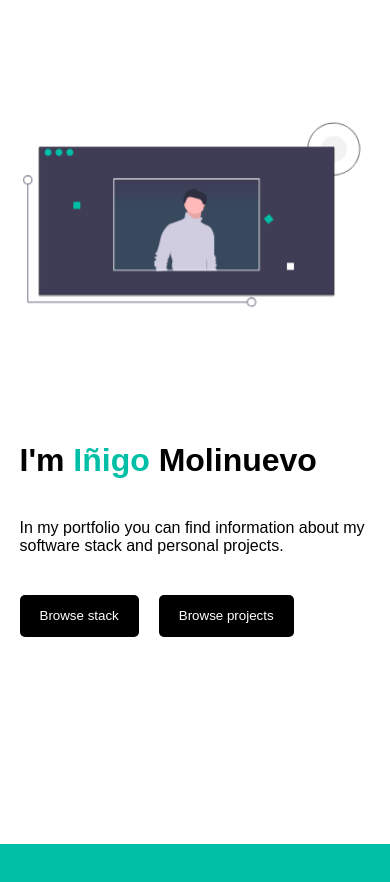
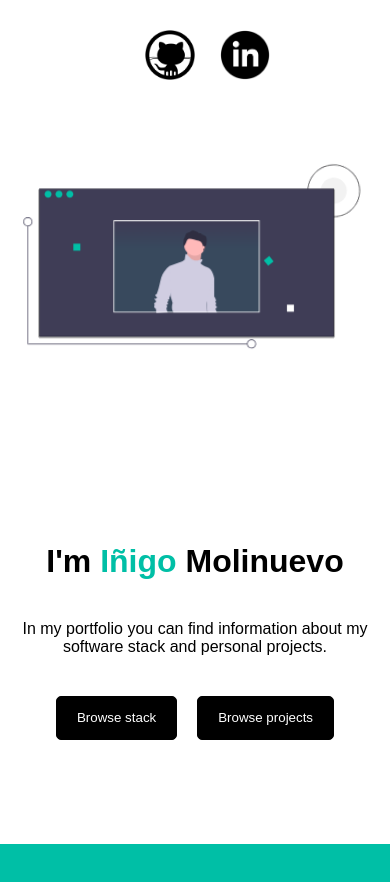
Before and after one commit to imolinuevo/personal-portfolio, a React (Create React App) app: page / in a window 390 px wide. Shown: the top 882 px of the page. Built offline with nearby package versions, Linux system fonts and the light colour scheme.

Commit message:
add nav social icons

```diff
--- a/src/App.css
+++ b/src/App.css
@@ -7,6 +7,8 @@
   display: flex;
   justify-content: center;
   align-items: center;
+  flex-direction: column;
+  justify-content: flex-start;
 }
 
 .stack-block {
--- a/src/components/landing-block/LandingBlock.css
+++ b/src/components/landing-block/LandingBlock.css
@@ -1,3 +1,59 @@
+.social-nav-bar {
+  height: 10vh;
+  width: 90%;
+  display: flex;
+  flex-direction: row;
+  align-items: flex-end;
+  justify-content: flex-end;
+}
+
+.social-nav-bar img {
+  width: 50px;
+  height: 50px;
+  margin-left: 25px;
+  cursor: pointer;
+}
+
+.social-nav-bar img:hover {
+  animation-name: buzz-out;
+  animation-duration: 0.75s;
+  animation-timing-function: linear;
+  animation-iteration-count: 1;
+}
+
+@keyframes buzz-out {
+  10% {
+    transform: translateX(3px) rotate(2deg);
+  }
+  20% {
+    transform: translateX(-3px) rotate(-2deg);
+  }
+  30% {
+    transform: translateX(3px) rotate(2deg);
+  }
+  40% {
+    transform: translateX(-3px) rotate(-2deg);
+  }
+  50% {
+    transform: translateX(2px) rotate(1deg);
+  }
+  60% {
+    transform: translateX(-2px) rotate(-1deg);
+  }
+  70% {
+    transform: translateX(2px) rotate(1deg);
+  }
+  80% {
+    transform: translateX(-2px) rotate(-1deg);
+  }
+  90% {
+    transform: translateX(1px) rotate(0);
+  }
+  100% {
+    transform: translateX(-1px) rotate(0);
+  }
+}
+
 .mini-browser,
 .title-container {
   width: 45%;
@@ -6,6 +62,16 @@
 
 .title-container {
   text-align: left;
+  display: flex;
+  flex-direction: column;
+  justify-content: flex-end;
+}
+
+.landing-block .center-content {
+  display: flex;
+  justify-content: center;
+  align-items: center;
+  height: 80vh;
 }
 
 #ring {
@@ -92,6 +158,13 @@
   color: white;
   border-radius: 5px;
   margin-right: 20px;
+  border: 1px solid black;
+  cursor: pointer;
+  outline: none;
+}
+
+.title-container .button-container {
+  display: flex;
 }
 
 @media screen and (max-width: 1350px) {
@@ -101,10 +174,13 @@
 }
 
 @media screen and (max-width: 900px) {
+  .social-nav-bar {
+    justify-content: center;
+  }
   .title-container h1 {
     font-size: 2em;
   }
-  .landing-block {
+  .landing-block .center-content {
     flex-direction: column-reverse;
   }
   .mini-browser,
@@ -112,3 +188,15 @@
     width: 90%;
   }
 }
+
+@media screen and (max-width: 600px) {
+  .title-container {
+    text-align: center;
+  }
+  .title-container .button-container {
+    justify-content: center;
+  }
+  .title-container button {
+    margin: 0px 10px;
+  }
+}
--- a/src/components/landing-block/LandingBlock.tsx
+++ b/src/components/landing-block/LandingBlock.tsx
@@ -1,10 +1,29 @@
 import React from "react";
 import { ReactComponent as MiniBrowser } from "./mini-browser.svg";
 import "./LandingBlock.css";
+import githubLogo from "./github-logo.png";
+import linkedinLogo from "./linkedin-logo.png";
 
 const LandingBlock = () => {
   return (
     <div className="main-block landing-block">
+      <div className="social-nav-bar">
+        <a
+          href="https://github.com/imolinuevo"
+          target="_blank"
+          rel="noreferrer"
+        >
+          <img src={githubLogo} alt="github logo" />
+        </a>
+        <a
+          href="https://www.linkedin.com/in/i%C3%B1igo-molinuevo-37473885/"
+          target="_blank"
+          rel="noreferrer"
+        >
+          <img src={linkedinLogo} alt="linkein logo" />
+        </a>
+      </div>
+      <div className="center-content">
         <div className="title-container">
           <h1>
             I'm <span>Iñigo</span> Molinuevo
@@ -13,13 +32,14 @@ const LandingBlock = () => {
             In my portfolio you can find information about my software stack and
             personal projects.
           </p>
-        <div>
+          <div className="button-container">
             <button>Browse stack</button>
             <button>Browse projects</button>
           </div>
         </div>
         <MiniBrowser className="mini-browser" />
       </div>
+    </div>
   );
 };
 
```
Also changed, not shown: src/components/landing-block/github-logo.png (added), src/components/landing-block/linkedin-logo.png (added). Lines whose indentation alone changed are shown as unchanged.
